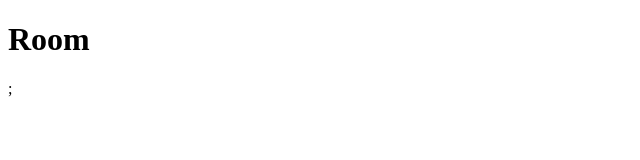
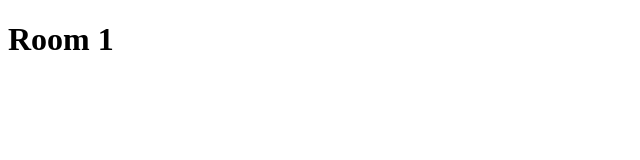
Before and after one commit to noErrdev/Django-Mahjang, a React (Create React App) app in the folder frontend/: page /room/1 in a window 1280 px wide. Shown: the top 160 px of the page, without its empty margins (0-640 px from the left). Built offline with nearby package versions, Linux system fonts and the light colour scheme.

Commit message:
Display Room id from url

```diff
--- a/frontend/src/App.js
+++ b/frontend/src/App.js
@@ -6,7 +6,7 @@ function App(prop) {
     return (
       <Routes>
         <Route path='/' element={<MainPage />}/>
-        <Route path='/room/:roomid' element={<Room />}/>
+        <Route path='/room/:roomid' element={<Room/>}/>
       </Routes>
     );
 }
--- a/frontend/src/Room.jsx
+++ b/frontend/src/Room.jsx
@@ -1,9 +1,14 @@
+import { useParams } from 'react-router-dom';
+
 const Room = () => {
+    // Get roomid from url
+    let { roomid } = useParams();
+
     return (
       <div>
-        <h1>Room</h1>;
+        <h1>Room {roomid}</h1>
       </div>
     )
   };
 
-  export default Room;
+export default Room;
```
